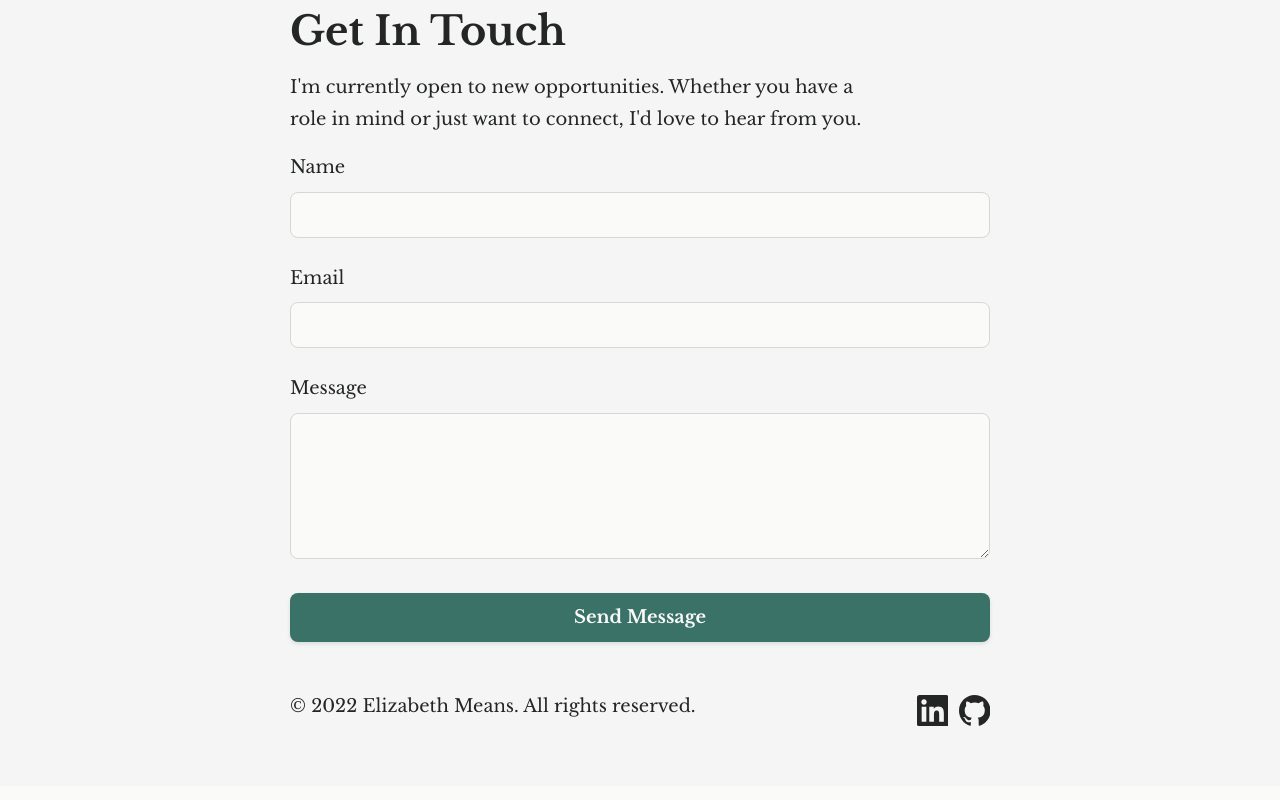
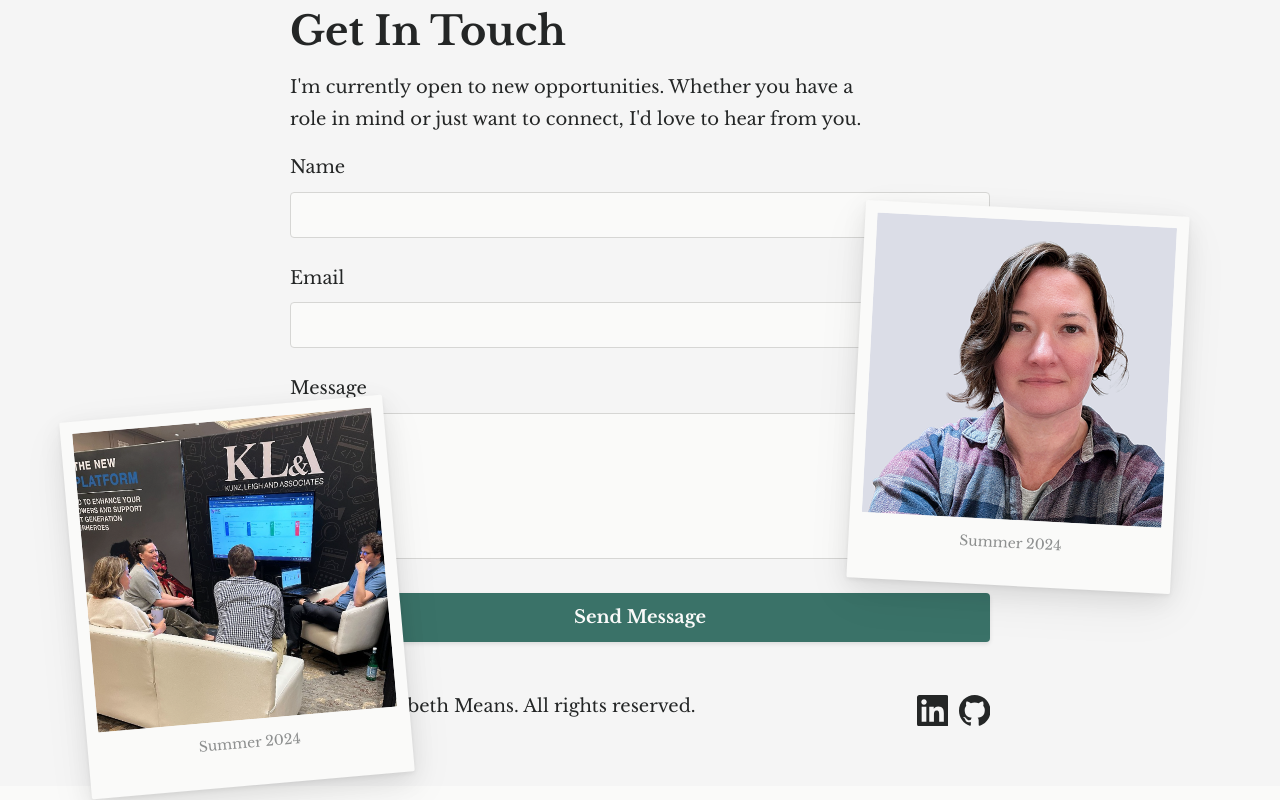
Before and after one commit to emeans/elizabeth-means, a Next.js app: page /about in a window 1280 px wide. Shown: the part 1086-1886 px from the top of the page. Built offline with nearby package versions, Linux system fonts and the light colour scheme.

Commit message:
Adding texture

```diff
--- a/app/(pages)/about/page.tsx
+++ b/app/(pages)/about/page.tsx
@@ -1,5 +1,7 @@
 import type { Metadata } from 'next'
 import About from '@features/about/About'
+import NoiseTexture from '@/components/design-system/NoiseTexture/NoiseTexture'
+import Polaroid from '@/components/design-system/Polaroid/Polaroid'
 
 export const metadata: Metadata = {
   title: 'About | Elizabeth Means',
@@ -9,6 +11,25 @@ export const metadata: Metadata = {
 export default function AboutPage() {
   return (
     <>
+     <div className='polaroid-wrapper'>
+          <Polaroid
+            image={{ src: '/images/2025-nwa-minneapolis.png', alt: 'Me' }}
+            angle={-5}
+            width={300}
+            caption="Summer 2024"
+            overlay
+            style={{ bottom: 0, left: 75 }}
+          />
+          <Polaroid
+            image={{ src: '/images/Elizabeth_Means.png', alt: 'Me' }}
+            angle={3}
+            width={300}
+            caption="Summer 2024"
+            overlay
+            style={{ bottom: 200, right: 100 }}
+          />
+        </div>
+      <NoiseTexture opacity={0.4} />
       <About />
     </>
   )
--- a/app/(pages)/work/wic-product-case-study/page.tsx
+++ b/app/(pages)/work/wic-product-case-study/page.tsx
@@ -1,3 +1,4 @@
+import NoiseTexture from '@/components/design-system/NoiseTexture/NoiseTexture'
 import Link from '@components/Link'
 import type { Metadata } from 'next'
 
@@ -9,6 +10,7 @@ export const metadata: Metadata = {
 export default function WicProductCaseStudyPage() {
   return (
     <section className='section'>
+      <NoiseTexture opacity={0.4} />
       <div className='container'>
         <div className='section-content'>
           {/* <Link href='/work' variant='standalone'>
--- a/app/components/design-system/Button/Button.module.css
+++ b/app/components/design-system/Button/Button.module.css
@@ -17,7 +17,7 @@
   white-space: nowrap;
   line-height: var(--typography-line-height-normal);
   border: var(--border-width-sm) solid transparent;
-  border-radius: var(--radius-button);
+  border-radius: var(--border-radius-md);
   cursor: pointer;
   user-select: none;
   transition: var(--transition);
--- a/app/features/home/Hero/Hero.module.css
+++ b/app/features/home/Hero/Hero.module.css
@@ -10,9 +10,9 @@
 
 .heroContent {
   max-width: var(--max-width-prose);
-  border-radius: var(--border-radius-lg);
+  border-radius: var(--border-radius-md);
   border: var(--border-width-xs) solid var(--border-subtle);
-  background: var(--surface-primary);
+  background: var(--surface-elevated);
 }
 
 .heroText {
--- a/app/globals.css
+++ b/app/globals.css
@@ -25,7 +25,7 @@
 
     /* Layout alias */
     --max-width: var(--max-width-container);
-    --border-radius: var(--border-radius-lg);
+    --border-radius: var(--border-radius-md);
     --transition: all 0.1s ease;
 }
 
@@ -324,3 +324,34 @@ img {
         grid-template-columns: repeat(1, 1fr);
     }
 }
+
+
+/* Wrapper is a positioning context only; individual polaroids control placement via their style prop. */
+.polaroid-wrapper {
+    position: absolute;
+    inset: 0;
+    z-index: 20;
+    pointer-events: none; /* allow clicking through to hero */
+  }
+
+  .polaroid-wrapper > * {
+    pointer-events: auto; /* polaroids themselves remain clickable */
+  }
+
+  @media (max-width: 768px) {
+    .polaroid-wrapper {
+      /* On small screens: single centered stack; override with relative positioning */
+      position: relative;
+      inset: unset;
+      bottom: 24px;
+      left: 50%;
+      transform: translateX(-50%) scale(0.88);
+    }
+  }
+
+  @media (max-width: 480px) {
+    .polaroid-wrapper {
+      bottom: -80px;
+      transform: translateX(-50%) scale(0.85);
+    }
+  }
--- a/app/tokens.css
+++ b/app/tokens.css
@@ -199,7 +199,7 @@
 [data-theme='dark'] {
   --surface-primary: var(--color-raven-800);
   --surface-secondary: var(--color-raven-700);
-  --surface-elevated: var(--color-raven-500);
+  --surface-elevated: var(--color-raven-600);
   --surface-success: var(--color-success-900);
   --surface-warning: var(--color-warning-900);
   --surface-error: var(--color-error-900);
```
Also changed, not shown: app/page.tsx (+7 -1 lines), public/images/2025-nwa-minneapolis.png (added), public/images/Elizabeth_Means.png (added).
